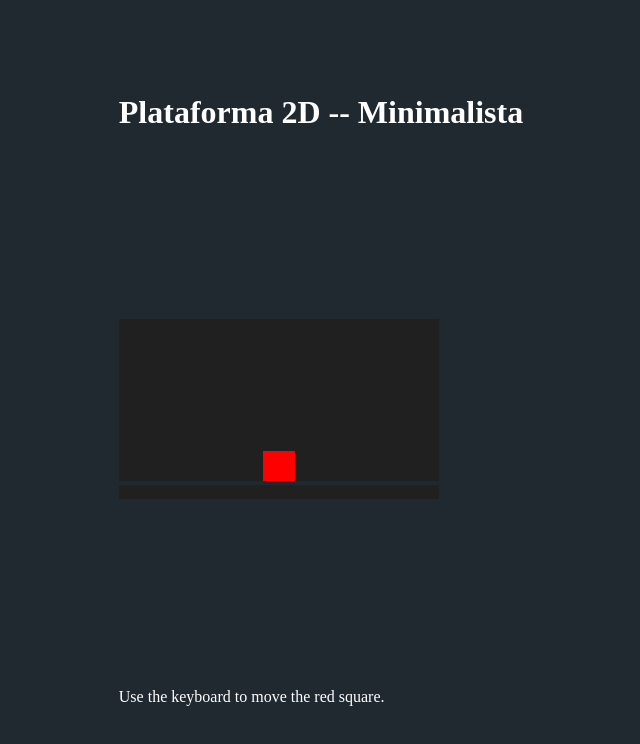
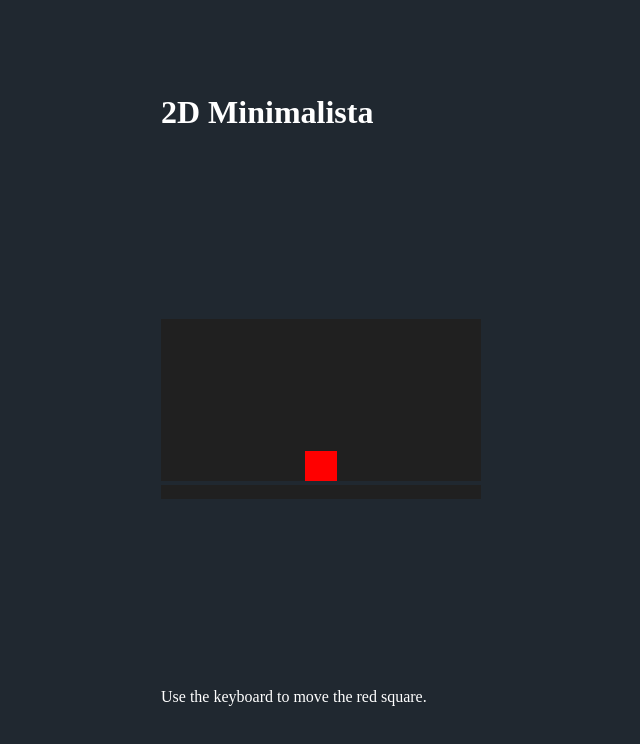
Before and after one commit to ericocerone/plataforma2djs, a plain HTML site: page index.html in a window 1280 px wide. Shown: the whole page, without its empty margins (319-959 px from the left). Drawn offline with Linux system fonts and the light colour scheme.

Commit message:
Update index.html

```diff
--- a/index.html
+++ b/index.html
@@ -12,7 +12,7 @@
 
   <body>
 
-    <h1>Plataforma 2D -- Minimalista</h1>
+    <h1>2D Minimalista</h1>
 
     <canvas></canvas>
 
```
